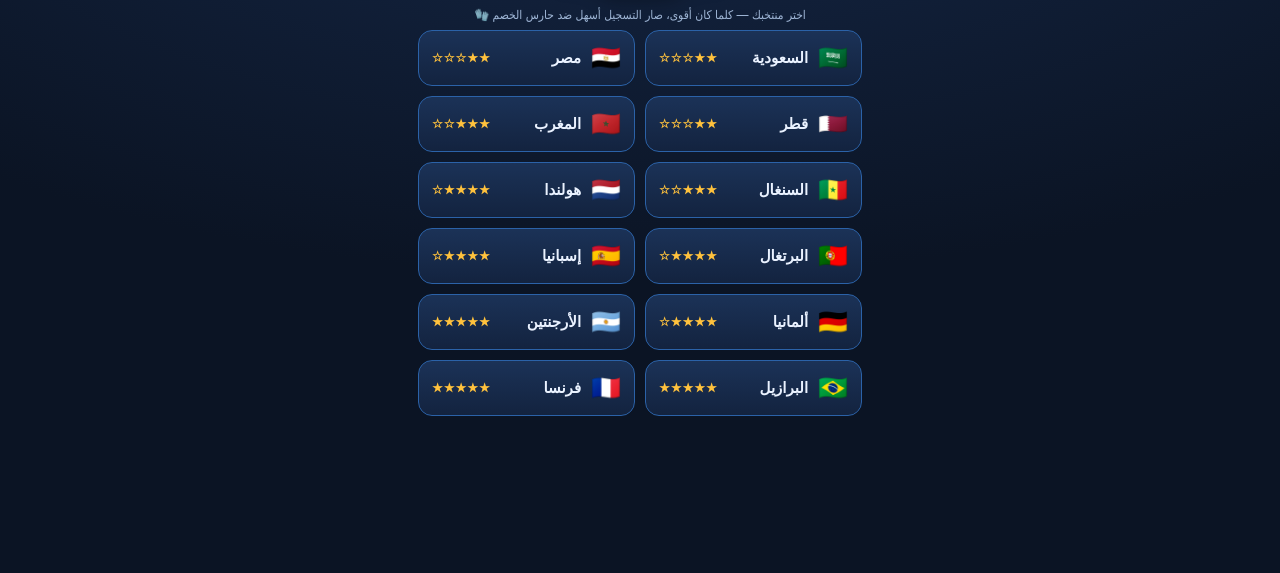
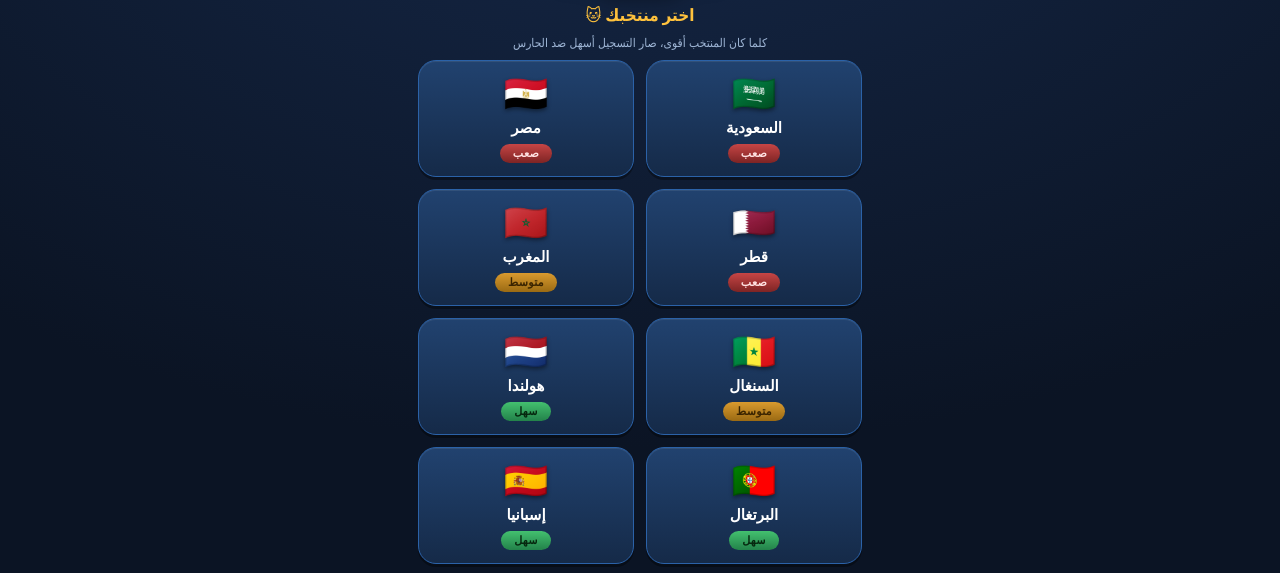
Before and after one commit to harriselmac-collab/penalty-game, a plain HTML site: page index.html in a window 1280 px wide. Shown: the part 227-800 px from the top of the page. Drawn offline with Linux system fonts and the light colour scheme.

Commit message:
Redesign select screen: premium team cards with big flags + color-coded difficulty pills

```diff
--- a/index.html
+++ b/index.html
@@ -60,11 +60,16 @@
   .btn:active{transform:translateY(3px);box-shadow:0 1px 0 rgba(0,0,0,.3)}
   .btn.ghost{background:var(--card2);color:var(--text);border:1px solid var(--line)}
   .btn.gold{background:linear-gradient(180deg,#ffd96b,#f3a91c)}
-  .grid{display:grid;grid-template-columns:repeat(2,1fr);gap:10px;margin-top:8px}
-  .team{display:flex;align-items:center;gap:10px;padding:13px;border-radius:14px;border:1px solid var(--line);background:linear-gradient(180deg,var(--card2),var(--card));color:var(--text);cursor:pointer;font-size:15px;font-weight:600;text-align:right;transition:transform .12s,filter .12s}
-  .team:active{transform:scale(.97)}
-  .team .flag{font-size:24px}
-  .team .stars{margin-inline-start:auto;color:var(--gold);font-size:12px;letter-spacing:1px}
+  .seltitle{text-align:center;font-size:17px;font-weight:800;color:var(--gold);margin:4px 0 2px}
+  .grid{display:grid;grid-template-columns:repeat(2,1fr);gap:12px;margin-top:10px}
+  .team{position:relative;display:flex;flex-direction:column;align-items:center;gap:7px;padding:15px 8px 13px;border-radius:18px;border:1px solid var(--line);background:linear-gradient(180deg,#21426f,#152a48);cursor:pointer;transition:transform .1s,box-shadow .1s;box-shadow:0 3px 0 rgba(0,0,0,.35),inset 0 1px 0 rgba(255,255,255,.08)}
+  .team:active{transform:translateY(3px);box-shadow:0 0 0 rgba(0,0,0,.35)}
+  .team .flag{font-size:36px;line-height:1;filter:drop-shadow(0 2px 2px rgba(0,0,0,.45))}
+  .team .tn{font-size:15px;font-weight:700;color:#fff}
+  .ease{font-size:11px;font-weight:800;padding:3px 13px;border-radius:20px;letter-spacing:.3px}
+  .ease.e1{background:linear-gradient(180deg,#c64545,#7e2424);color:#ffe2e2}
+  .ease.e2{background:linear-gradient(180deg,#d99a2e,#9a6a13);color:#3a2400}
+  .ease.e3{background:linear-gradient(180deg,#43c06f,#23824a);color:#06280f}
   .over{position:absolute;inset:0;background:rgba(6,14,28,.82);backdrop-filter:blur(2px);display:flex;flex-direction:column;align-items:center;justify-content:center;gap:12px;text-align:center;z-index:20;border-radius:18px;padding:18px}
   .over .big{font-size:46px;font-weight:800;color:var(--gold);line-height:1}
   .scorepanel{position:relative;width:178px;margin:0 auto}
@@ -127,9 +132,11 @@
   function selectScreen(){
     hideMain(); team=null; score=0;
     var html='<div class="logo"><img src="'+ASSETS+'logo.png" alt=""><span class="logo-title">ركلات الترجيح</span></div>'
-      +'<div class="hint">اختر منتخبك — كلما كان أقوى، صار التسجيل أسهل ضد حارس الخصم 🧤</div><div class="grid">';
+      +'<div class="seltitle">اختر منتخبك 🐱</div>'
+      +'<div class="hint">كلما كان المنتخب أقوى، صار التسجيل أسهل ضد الحارس</div><div class="grid">';
     teams.forEach(function(t,i){
-      html+='<button class="team" data-i="'+i+'"><span class="flag">'+t.f+'</span><span>'+t.n+'</span><span class="stars">'+stars(t.s)+'</span></button>';
+      var e = t.s>=5?['e3','سهل جدًا']:(t.s===4?['e3','سهل']:(t.s===3?['e2','متوسط']:['e1','صعب']));
+      html+='<button class="team" data-i="'+i+'"><span class="flag">'+t.f+'</span><span class="tn">'+t.n+'</span><span class="ease '+e[0]+'">'+e[1]+'</span></button>';
     });
     html+='</div>';
     app.innerHTML=html;
```
